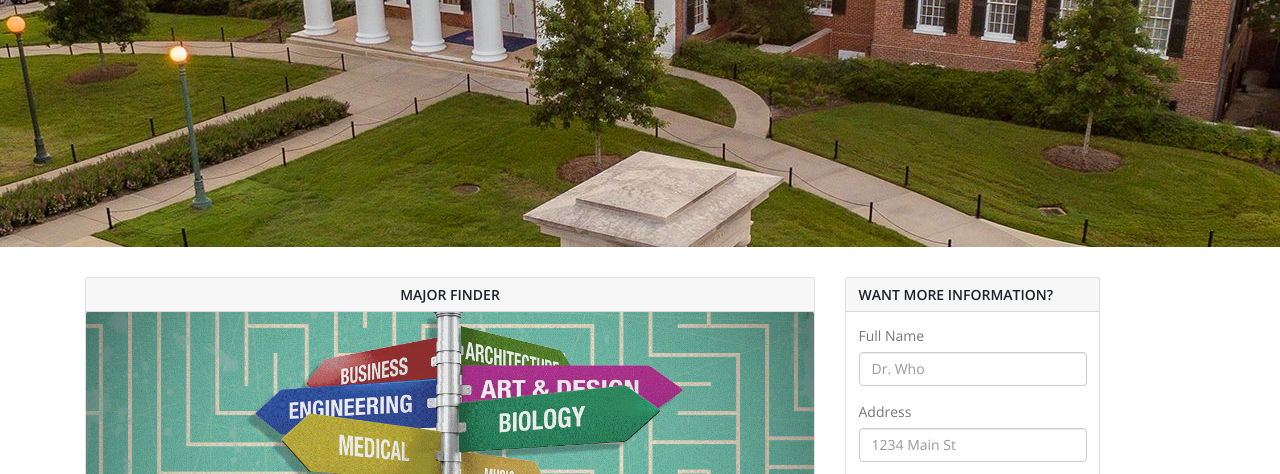
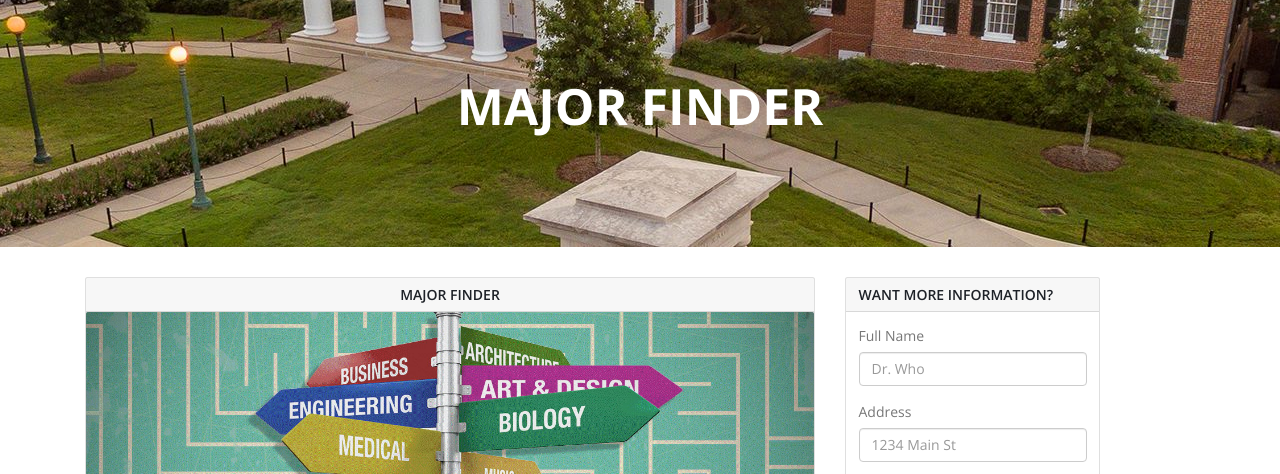
Before and after one commit to MrCrashocaster/outreach, a plain HTML site: page www.outreach.olemiss.edu/major/majorfinder.html in a window 1280 px wide. Shown: the part 270-744 px from the top of the page. Drawn offline with nearby package versions, Linux system fonts and the light colour scheme.

Commit message:
Updated Framework

```diff
--- a/www.outreach.olemiss.edu/major/majorfinder.html
+++ b/www.outreach.olemiss.edu/major/majorfinder.html
@@ -286,6 +286,7 @@
 					</div>
 				</section>
 				<section class="parallax section section-text-light section-parallax section-center mt-none" data-plugin-parallax data-plugin-options='{"speed": 1.5}' data-image-src="img/olemiss.jpg" style="height: 250px;">
+					<h5 style="font-size: 50px; margin-top: 50px; font-weight: bolder; ">Major Finder</h5>
 				</section>
 				<div class="container">
 					<div class="row">
```
